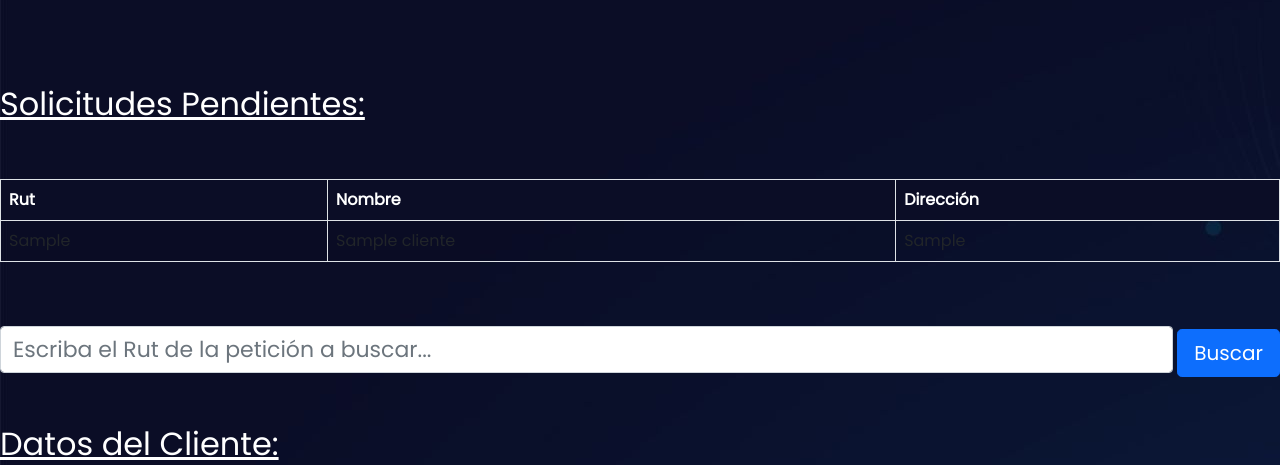
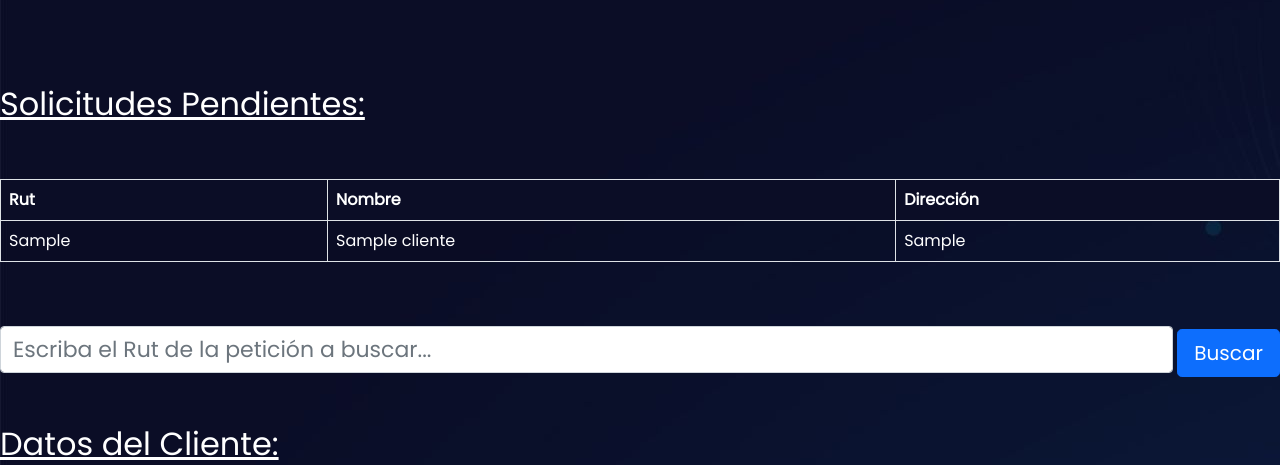
Before and after one commit to Empowerdeith/ProyectoPostVenta, a Django app: page /revision/ in a window 1280 px wide. Shown: the part 230-695 px from the top of the page. Run offline with Django 3.2, Linux system fonts and the light colour scheme; tables that the repository leaves empty hold one stand-in row (values such as "Sample post").

Commit message:
seccion revision

```diff
--- a/static/css/styles.css
+++ b/static/css/styles.css
@@ -135,7 +135,7 @@ thead{
 	background-color:  rgb(11,13,38);
 	color: #fff;
 }
-tbody{
+tr{
 	color:white!important;
 }
 /*------------------------------------------------------------------------------------------------*/
```
